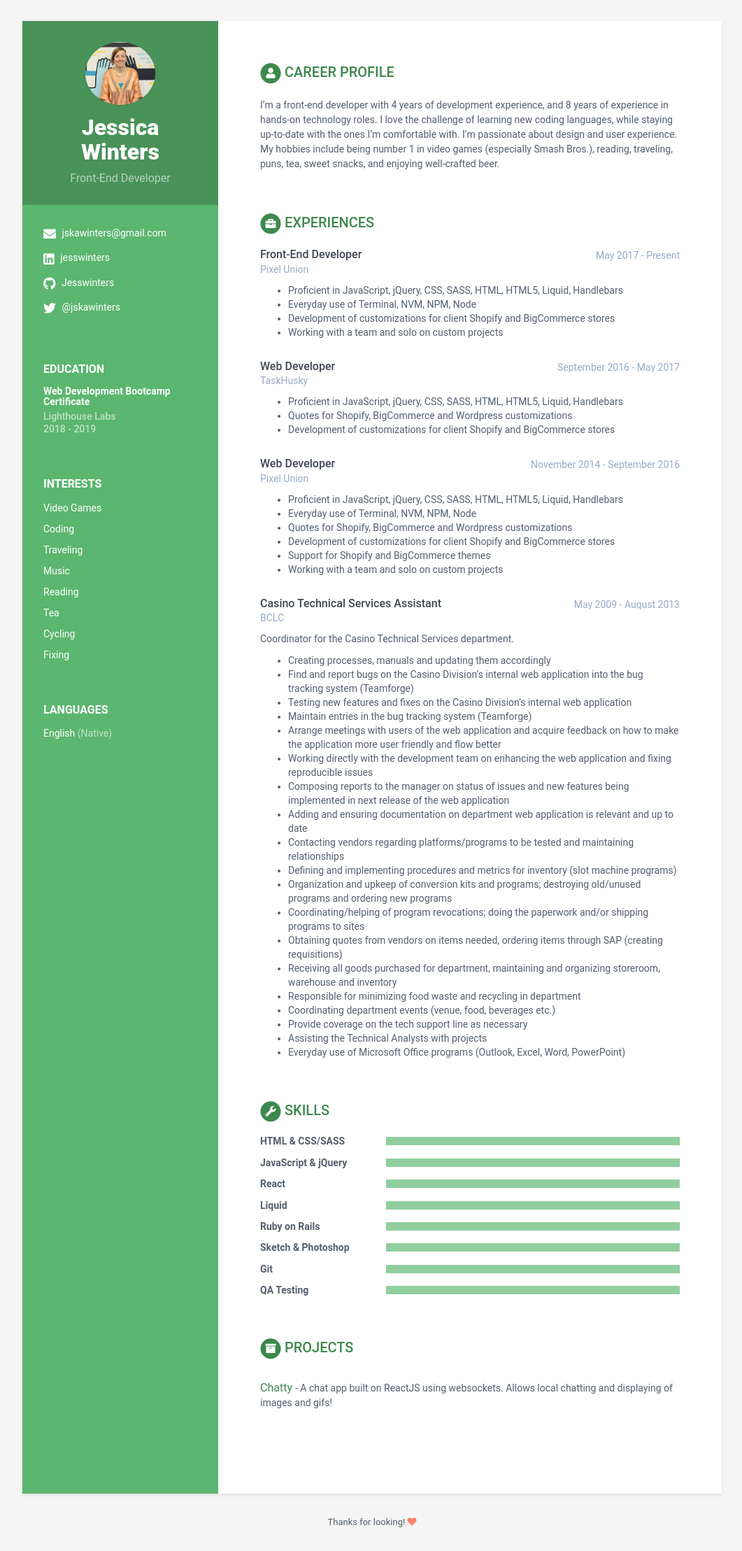
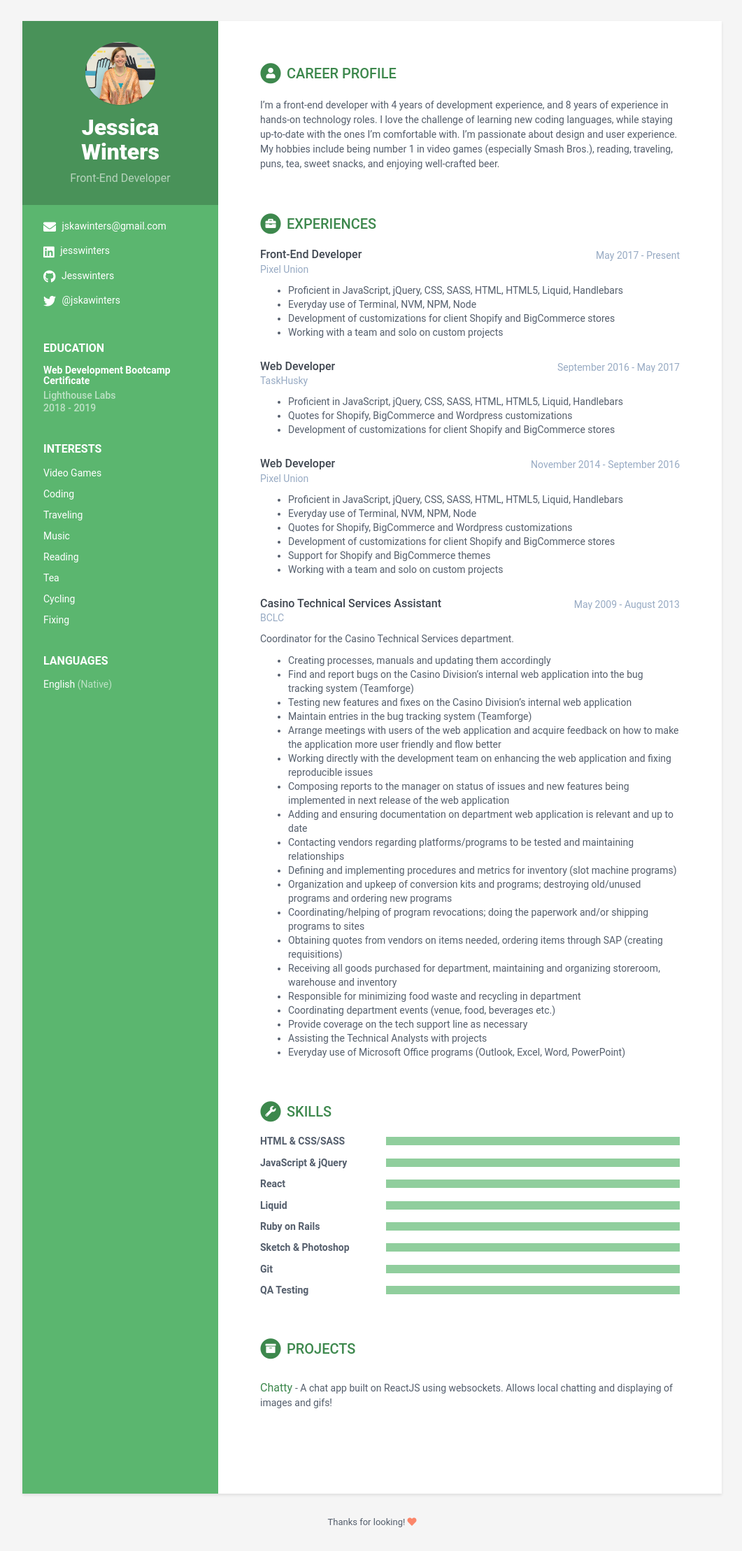
Before and after one commit to Jesswinters/Jesswinters.github.io, a Jekyll site: the page built from index.html, in a window 1280 px wide. Shown: the whole page at 70% size, without its empty margins (108-1169 px from the left). Built offline with Jekyll 4.4.1, drawn with Linux system fonts in a browser that asks for light colours.

Commit message:
Updated styles

```diff
--- a/_sass/_base.scss
+++ b/_sass/_base.scss
@@ -43,22 +43,25 @@
   height: 100%;
   min-height: 800px;
   color: #fff;
+
   a {
     color: #fff;
   }
+
   .profile-container {
     padding: 30px;
-        //background: darken($theme-color, 10%);
     background: rgba(0, 0, 0, 0.2);
     text-align: center;
     color: #fff;
   }
+
   .name {
     font-size: 32px;
     font-weight: 900;
     margin-top: 0;
     margin-bottom: 10px;
   }
+
   .tagline {
     color: rgba(256, 256, 256, 0.6);
     font-size: 16px;
@@ -66,34 +69,39 @@
     margin-top: 0;
     margin-bottom: 0;
   }
+
   .profile {
     margin-bottom: 15px;
   }
 
   .avatar {
-        //used for profile image
     max-width: 100px;
     margin-bottom: 15px;
     border: 0px solid #fff;
     border-radius: 100%;
     box-shadow: 0 1px 1px rgba(0, 0, 0, 0.1);
   }
+
   .contact-list {
     .fas, .fab {
       margin-right: 5px;
       font-size: 18px;
       vertical-align: middle;
     }
+
     li {
       margin-bottom: 15px;
+
       &:last-child {
         margin-bottom: 0;
       }
     }
   }
+
   .container-block {
-        padding: 30px;
+    padding: 20px 30px;
   }
+
   .container-block-title {
     text-transform: uppercase;
     font-size: 16px;
@@ -101,30 +109,36 @@
     margin-top: 0;
     margin-bottom: 15px;
   }
+
   .degree {
     font-size: 14px;
     margin-top: 0;
     margin-bottom: 5px;
   }
+
   .education-container {
     .item {
       margin-bottom: 15px;
+
       &:last-child {
         margin-bottom: 0;
       }
     }
+
     .meta {
       color: rgba(256, 256, 256, 0.6);
       font-weight: 500;
       margin-bottom: 0px;
       margin-top: 0;
     }
+
     .time {
       color: rgba(256, 256, 256, 0.6);
       font-weight: 500;
       margin-bottom: 0px;
     }
   }
+
   .languages-container {
     .lang-desc {
       color: rgba(256, 256, 256, 0.6);
@@ -133,6 +147,7 @@
 
   .languages-list {
     margin-bottom: 0;
+
     li {
       margin-bottom: 10px;
       &:last-child {
@@ -143,8 +158,10 @@
 
   .interests-list {
     margin-bottom: 0;
+
     li {
       margin-bottom: 10px;
+
       &:last-child {
         margin-bottom: 0;
       }
@@ -158,6 +175,8 @@
   padding-left: 340px;
 
   .section-title {
+    display: flex;
+    align-items: center;
     text-transform: uppercase;
     font-size: 20px;
     font-weight: 500;
@@ -166,6 +185,11 @@
     margin-top: 0;
     margin-bottom: 20px;
   }
+
+  .fa-stack {
+    margin-right: 8px;
+  }
+
   .section {
     margin-bottom: 60px;
   }
@@ -175,11 +199,13 @@
       margin-bottom: 30px;
     }
   }
+
   .upper-row {
     position: relative;
     overflow: hidden;
     margin-bottom: 2px;
   }
+
   .job-title, .degree {
     color: $text-color;
     font-size: 16px;
@@ -187,12 +213,14 @@
     margin-bottom: 0;
     font-weight: 500;
   }
+
   .time {
     position: absolute;
     right: 0;
     top: 0;
     color: $text-grey;
   }
+
   .company, .university {
     margin-bottom: 10px;
     color: $text-grey;
@@ -204,10 +232,12 @@
     margin-top: 0;
     margin-bottom: 5px;
   }
+
   .projects-section {
     .intro {
       margin-bottom: 30px;
     }
+
     .item {
       margin-bottom: 15px;
     }
@@ -219,47 +249,50 @@
     color: $text-color;
     margin-bottom: 1px;
   }
+
   .publication-authors {
     font-style: italic;
     color: $text-grey;
     margin-bottom: 1px;
   }
+
   .publications-section {
     .intro {
       margin-bottom: 30px;
     }
+
     .item {
       margin-bottom: 15px;
     }
   }
 }
 
-
 .skillset {
   .item {
     margin-bottom: 15px;
     overflow: hidden;
   }
+
   .level-title {
     font-size: 14px;
     margin-top: 0;
     margin-bottom: 12px;
   }
+
   .level-bar {
     height: 12px;
     background: $smoky-white;
   }
+
   .level-bar-inner {
     height: 12px;
     background: lighten($theme-color, 15%);
   }
 }
 
-
-
-
 .footer {
   padding-top: 30px;
+
   .copyright {
     line-height: 1.6;
     color: $text-color-secondary;
@@ -269,5 +302,4 @@
   .fa-heart {
     color: $heart;
   }
-
 }
--- a/index.html
+++ b/index.html
@@ -1,7 +1,6 @@
 ---
 layout: default
 ---
-
 
 {% include career-profile.html %}
 
```
Also changed, not shown: _includes/head.html (line endings or trailing spaces). Lines whose indentation alone changed are shown as unchanged.
